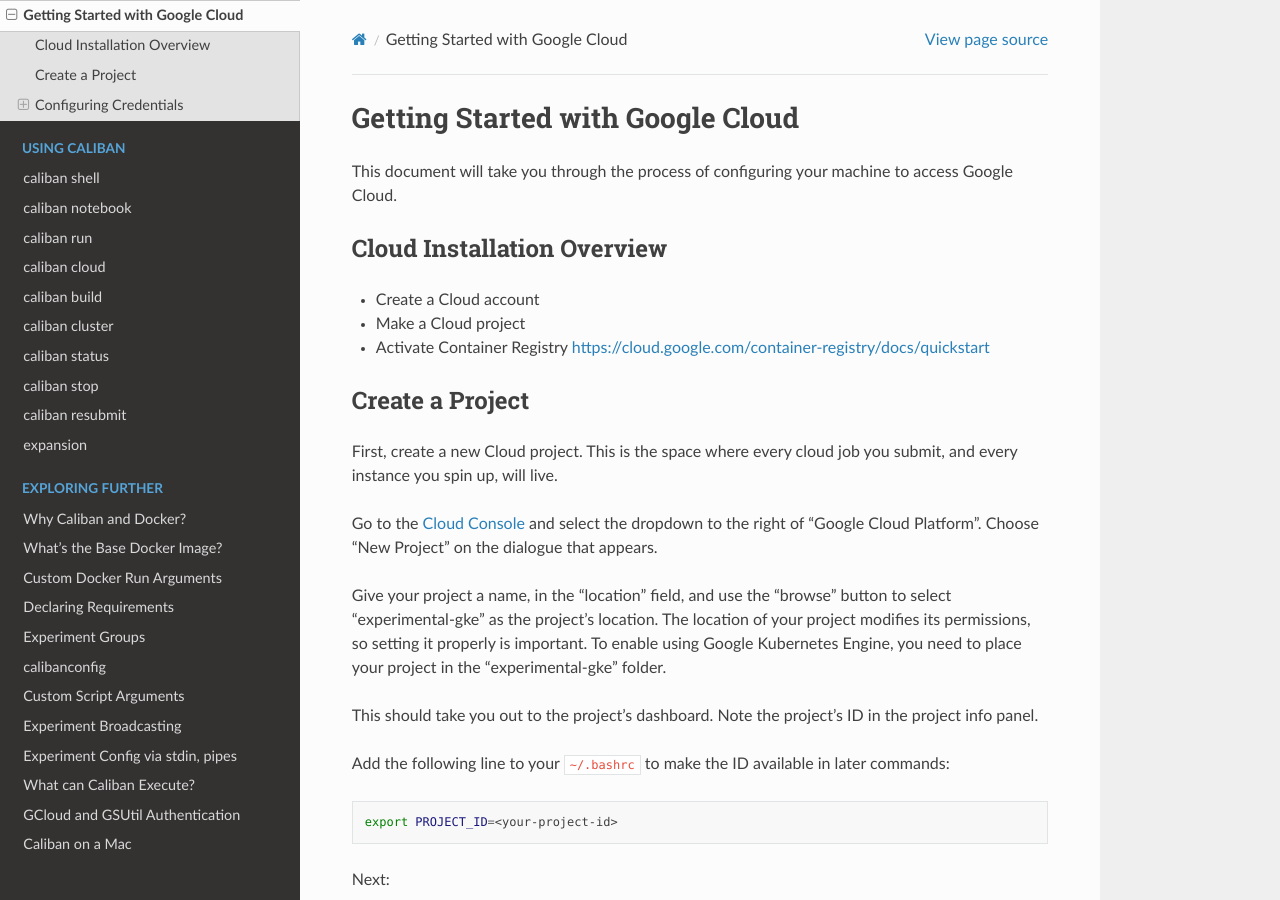
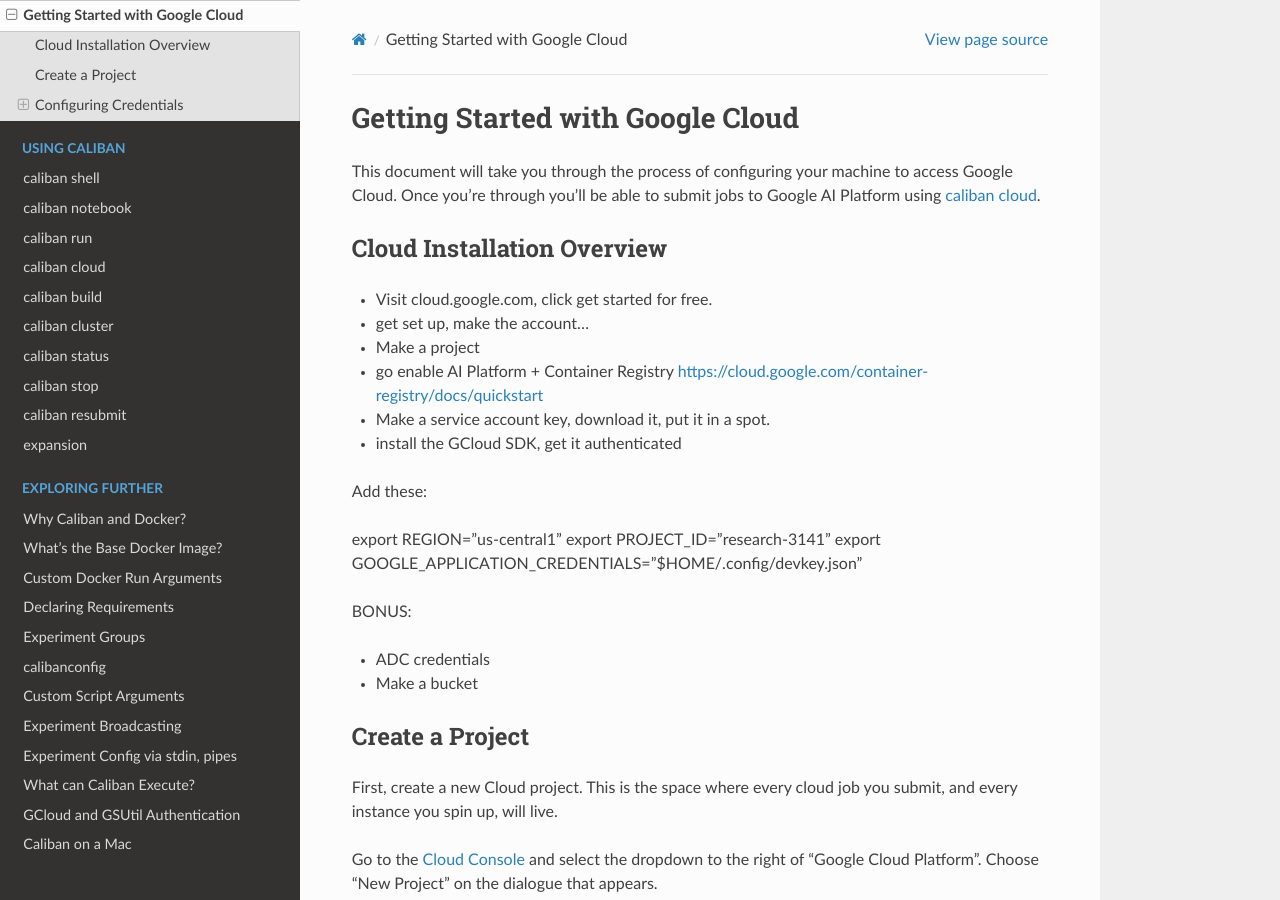
Before and after one commit to google/caliban, a Sphinx documentation site: the page built from docs/getting_started/cloud.rst, in a window 1280 px wide and 900 px high. Built offline with Sphinx 7.4.7 and the Read the Docs theme 2.0.0, drawn with Linux system fonts in a browser that asks for light colours.

Commit message:
update cloud docs
Change-Id: I7191304b7c928feb7cec9ac6f9d2e4bb2b3d3862

```diff
--- a/docs/getting_started/cloud.rst
+++ b/docs/getting_started/cloud.rst
@@ -2,14 +2,30 @@
 =================================
 
 This document will take you through the process of configuring your machine to
-access Google Cloud.
+access Google Cloud. Once you're through you'll be able to submit jobs to Google
+AI Platform using :doc:`../cli/caliban_cloud`.
 
 Cloud Installation Overview
 ---------------------------
 
-- Create a Cloud account
-- Make a Cloud project
-- Activate Container Registry https://cloud.google.com/container-registry/docs/quickstart
+- Visit cloud.google.com, click get started for free.
+- get set up, make the account...
+- Make a project
+- go enable AI Platform + Container Registry
+  https://cloud.google.com/container-registry/docs/quickstart
+- Make a service account key, download it, put it in a spot.
+- install the GCloud SDK, get it authenticated
+
+Add these:
+
+export REGION="us-central1"
+export PROJECT_ID="research-3141"
+export GOOGLE_APPLICATION_CREDENTIALS="$HOME/.config/devkey.json"
+
+BONUS:
+
+- ADC credentials
+- Make a bucket
 
 Create a Project
 ----------------
@@ -29,7 +45,6 @@
 
 This should take you out to the project's dashboard. Note the project's ID in
 the project info panel.
-
 
 Add the following line to your ``~/.bashrc`` to make the ID available in later
 commands:
```
Also changed, not shown: README.md (+1 -1 lines), docs/getting_started/prerequisites.rst (+15 -4 lines).
